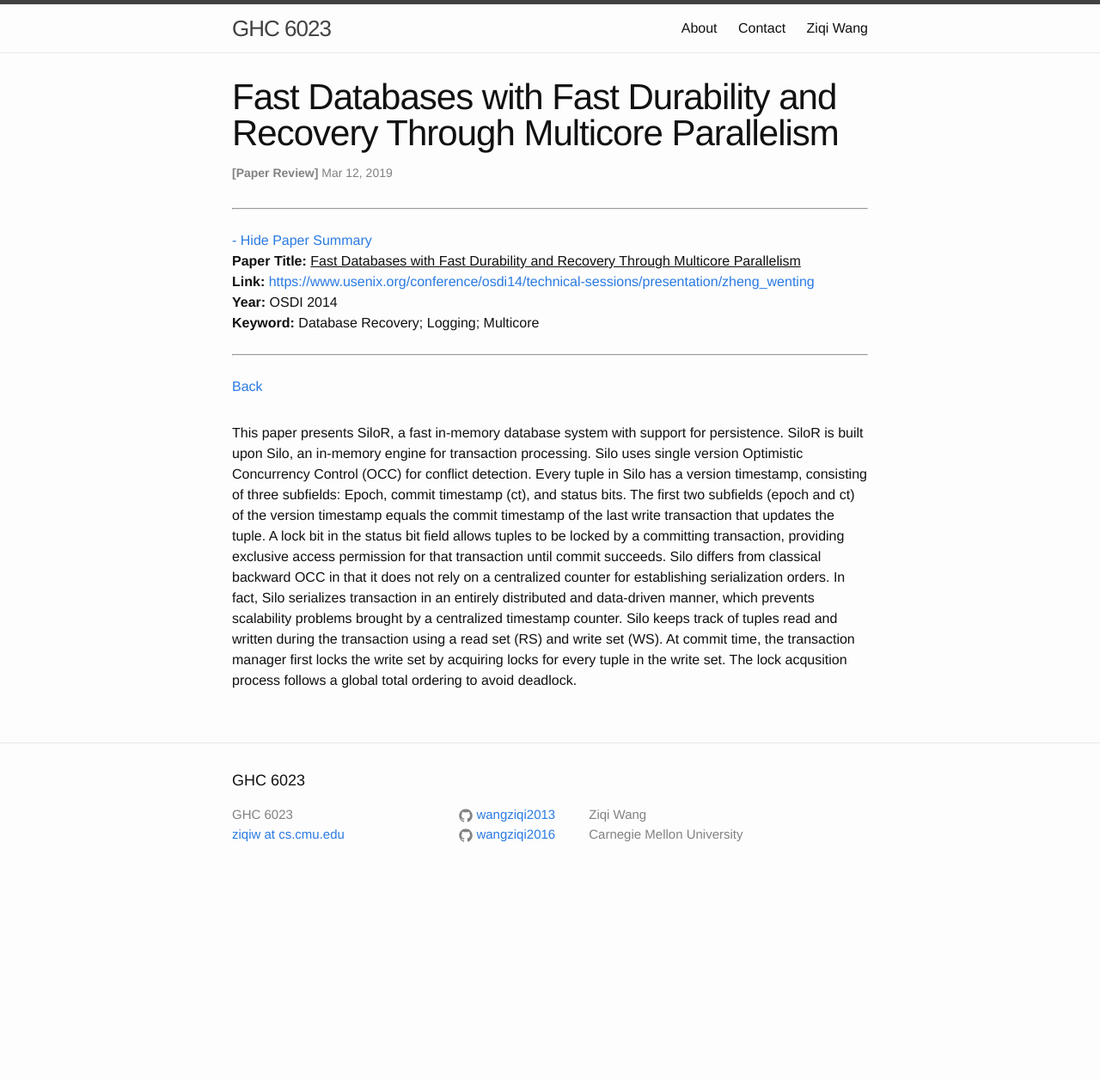
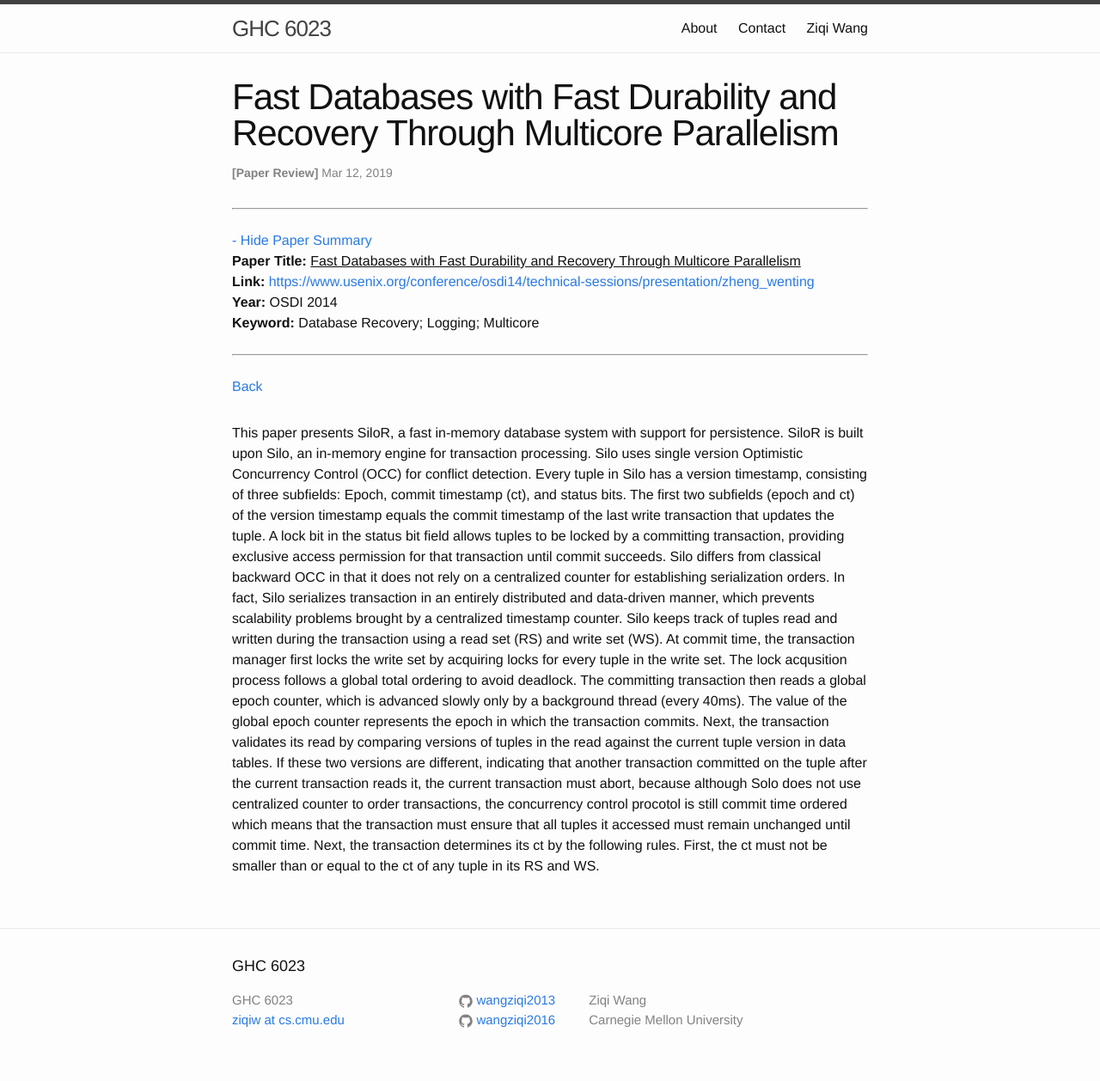
Before and after one commit to wangziqi2013/wangziqi2013.github.io, a Jekyll site: the page built from _posts/2019-03-11-silor.markdown, in a window 1280 px wide. Shown: the whole page at 86% size. Built offline with Jekyll 4.4.1, drawn with Linux system fonts in a browser that asks for light colours; before the commit the page ends 1042 px from its top, so only the background shows below that.

Commit message:
Working on validation

```diff
--- a/_posts/2019-03-11-silor.markdown
+++ b/_posts/2019-03-11-silor.markdown
@@ -23,4 +23,13 @@ backward OCC in that it does not rely on a centralized counter for establishing
 transaction in an entirely distributed and data-driven manner, which prevents scalability problems brought by a centralized
 timestamp counter. Silo keeps track of tuples read and written during the transaction using a read set (RS) and write set
 (WS). At commit time, the transaction manager first locks the write set by acquiring locks for every tuple in the write
-set. The lock acqusition process follows a global total ordering to avoid deadlock.
+set. The lock acqusition process follows a global total ordering to avoid deadlock. The committing transaction then
+reads a global epoch counter, which is advanced slowly only by a background thread (every 40ms). The value of the global
+epoch counter represents the epoch in which the transaction commits. Next, the transaction validates its read by comparing
+versions of tuples in the read against the current tuple version in data tables. If these two versions are different, indicating
+that another transaction committed on the tuple after the current transaction reads it, the current transaction must abort,
+because although Solo does not use centralized counter to order transactions, the concurrency control procotol is still
+commit time ordered which means that the transaction must ensure that all tuples it accessed must remain unchanged until
+commit time.
+Next, the transaction determines its ct by the following
+rules. First, the ct must not be smaller than or equal to the ct of any tuple in its RS and WS.
```
